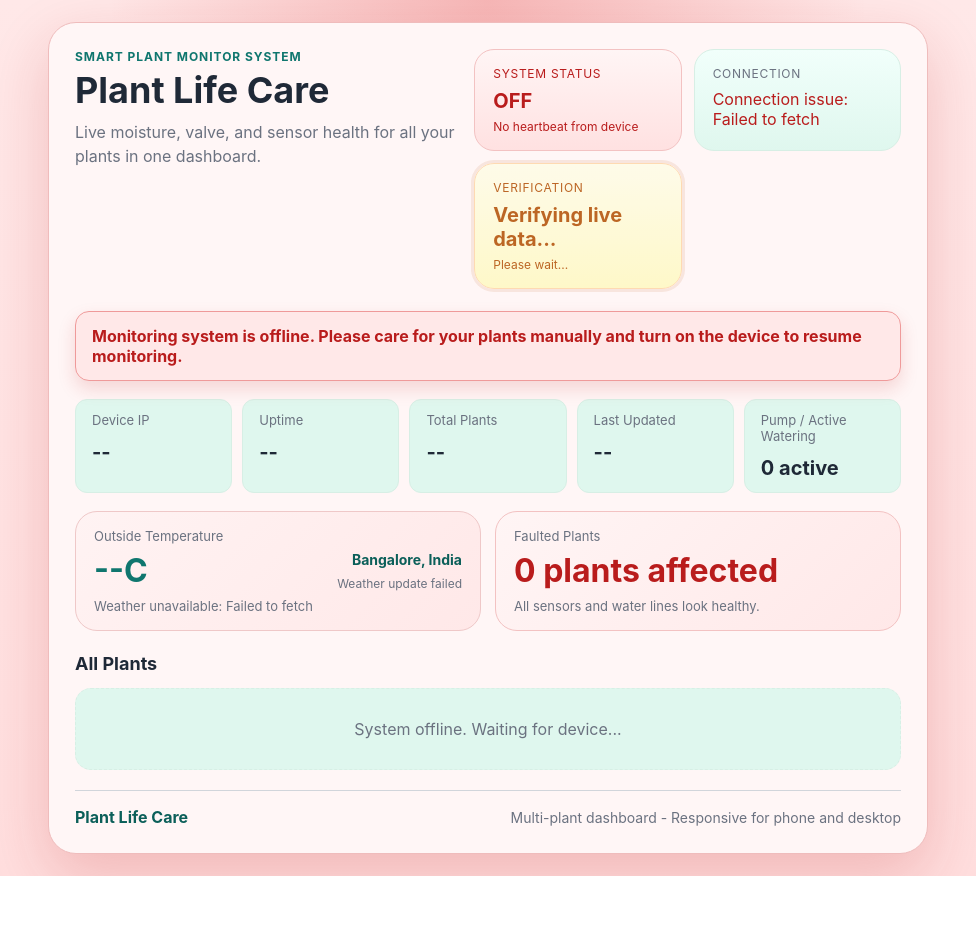
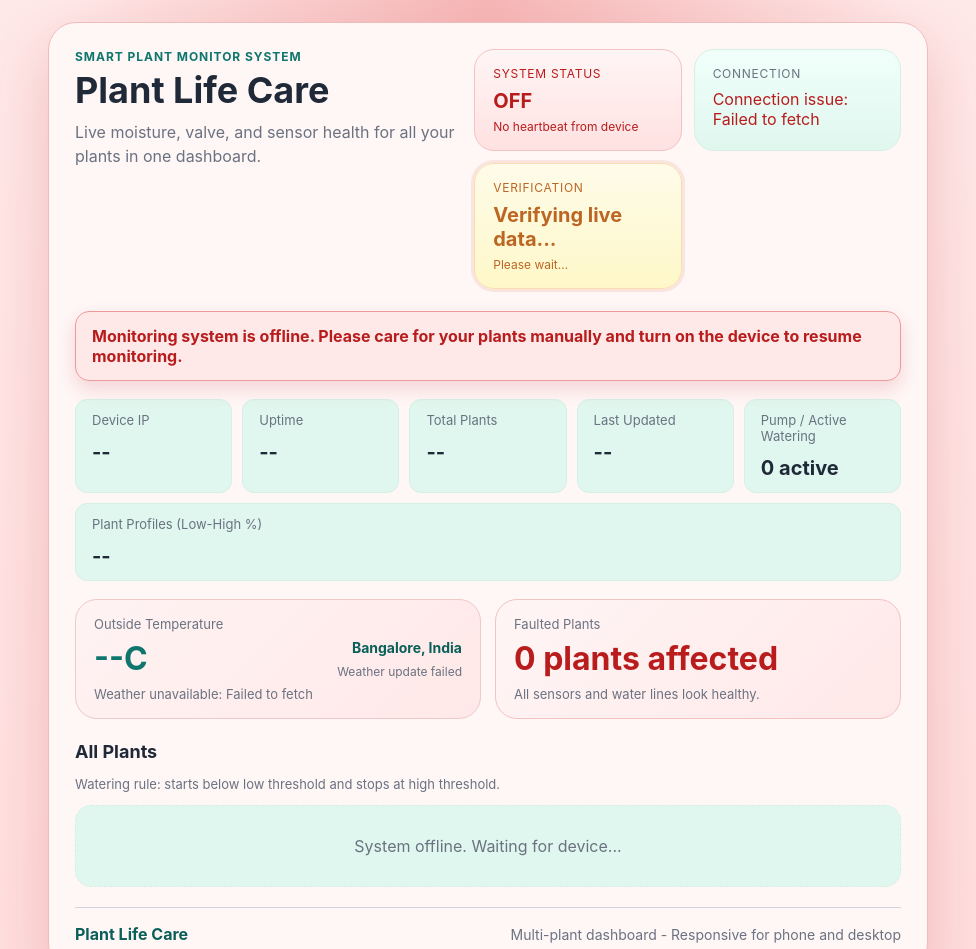
Before and after one commit to dhirajpu/Plant_watering_remote, a plain HTML site: page index.html in a window 1280 px wide. Shown: the top 949 px of the page, without its empty margins (152-1128 px from the left). Before the commit the page ends 876 px from the top, so only its background shows below. Drawn offline with Linux system fonts and the light colour scheme; no server answers.

Commit message:
Update index.html

```diff
--- a/index.html
+++ b/index.html
@@ -63,6 +63,10 @@
           <span class="label">Pump / Active Watering</span>
           <span class="value small" id="activeWatering">--</span>
         </div>
+        <div class="device-chip">
+          <span class="label">Plant Profiles (Low-High %)</span>
+          <span class="value small profiles" id="plantProfiles">--</span>
+        </div>
       </section>
 
       <!-- WEATHER -->
@@ -90,6 +94,7 @@
       <!-- PLANTS GRID - dynamically built by app.js -->
       <section class="plants-section">
         <h2 class="section-title">All Plants</h2>
+        <p class="hint" id="plantsRuleHint">Watering rule: starts below low threshold and stops at high threshold.</p>
         <div class="plants-grid" id="plantsGrid">
           <div class="plant-card-placeholder">Loading plant data...</div>
         </div>
```
